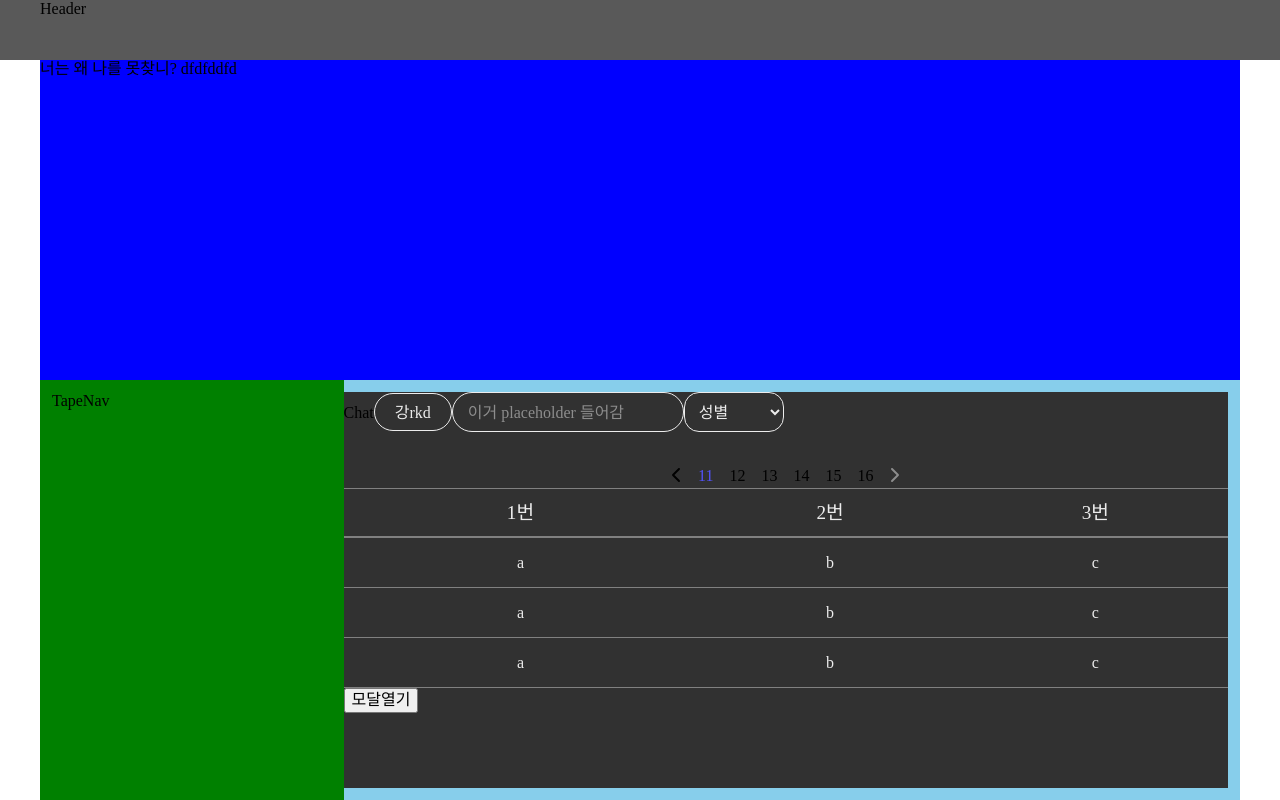
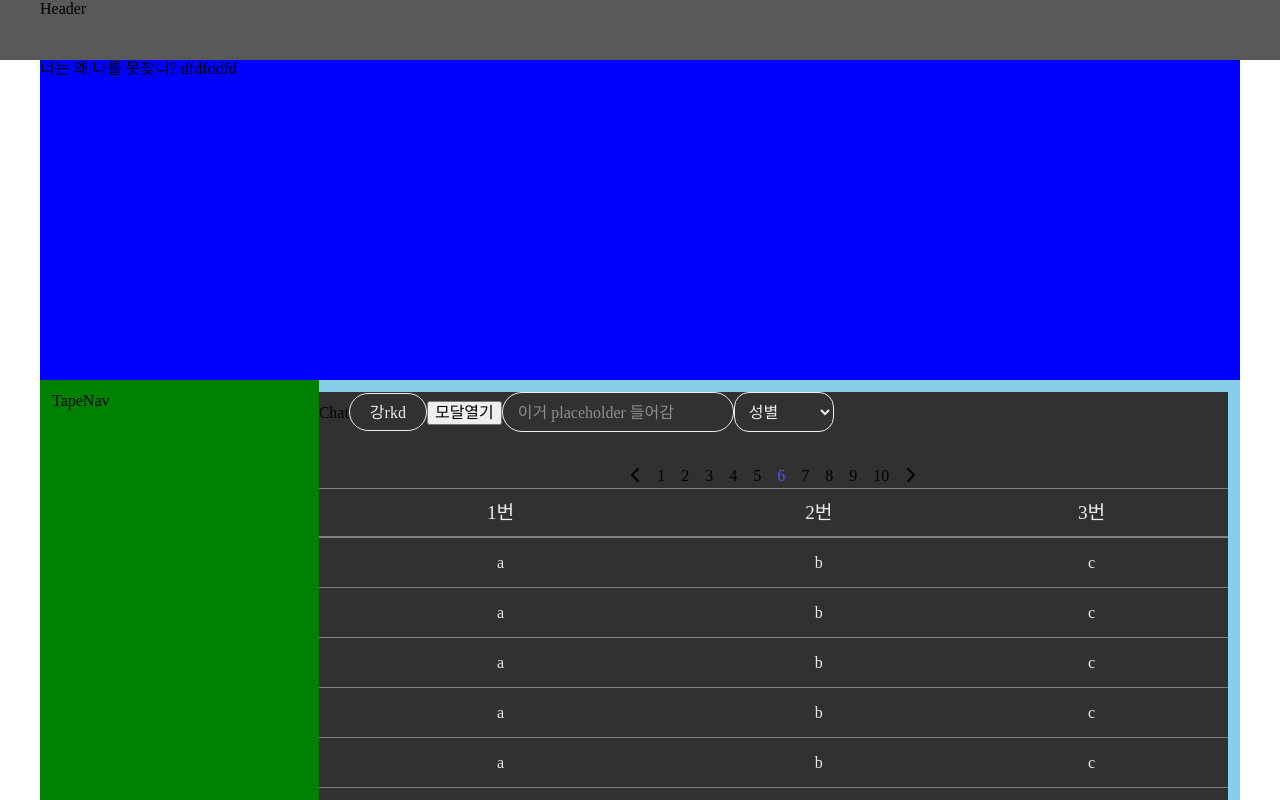
Before and after one commit to parkdh9018/musicat, a React (Vite) app in the folder frontend/musicat/: page / in a window 1280 px wide. Shown: the top 800 px of the page. Built offline with nearby package versions, Linux system fonts and the light colour scheme; a web font is replaced by a local one.

Commit message:
[FEAT] : Modal을 항상 가운데 오도록 수정

```diff
--- a/frontend/musicat/src/components/common/modal/Modal.module.css
+++ b/frontend/musicat/src/components/common/modal/Modal.module.css
@@ -5,14 +5,16 @@
   /* 중앙 배치 */
   /* top, bottom, left, right 는 브라우저 기준으로 작동한다. */
   /* translate는 본인의 크기 기준으로 작동한다. */
-  position: absolute;
+  position: fixed;
   top: 50%;
   left: 50%;
   transform: translate(-50%, -50%);
   /* 모달창 디자인 */
-  background-color: rgb(255, 255, 255);
+  background-color: #8d8d8d;
+  color: #ececec;
   border-radius: 20px;
   box-shadow: 0 4px 4px 0 rgba(0, 0, 0, 0.25);
+  padding: 15px 45px 15px 25px;
 }
 
 /* 검은 뒷 배경 */
@@ -21,7 +23,7 @@
   height: 100vh;
   position: fixed;
   z-index: 998;
-  background-color: rgba(0, 0, 0, 0.5);
+  background-color: rgba(0, 0, 0, 0.35);
   top: 0;
   left: 0;
 }
@@ -34,6 +36,7 @@
   width: 25px;
   height: 25px;
   z-index: 1000;
+  cursor: pointer;
 }
 
 .close:hover {
--- a/frontend/musicat/src/components/common/modal/Modal.module.scss
+++ b/frontend/musicat/src/components/common/modal/Modal.module.scss
@@ -1,3 +1,5 @@
+@use "../../../_var.scss";
+
 /* 모달창을 화면 중앙. 최상단에 노출 */
 .container {
   z-index: 999;
@@ -5,15 +7,17 @@
   /* 중앙 배치 */
   /* top, bottom, left, right 는 브라우저 기준으로 작동한다. */
   /* translate는 본인의 크기 기준으로 작동한다. */
-  position: absolute;
+  position: fixed;
   top: 50%;
   left: 50%;
   transform: translate(-50%, -50%);
 
   /* 모달창 디자인 */
-  background-color: rgb(255, 255, 255);
+  background-color: var.$흐린글씨;
+  color: var.$글씨;
   border-radius: 20px;
   box-shadow: 0 4px 4px 0 rgb(0, 0, 0, 25%);
+  padding: 15px 45px 15px 25px;
 }
 
 /* 검은 뒷 배경 */
@@ -22,7 +26,7 @@
   height: 100vh;
   position: fixed;
   z-index: 998;
-  background-color: rgb(0, 0, 0, 50%);
+  background-color: rgb(0, 0, 0, 35%);
   top: 0;
   left: 0;
 }
@@ -35,6 +39,7 @@
   width: 25px;
   height: 25px;
   z-index: 1000;
+  cursor: pointer;
 }
 .close:hover {
   color: rgb(161, 161, 161);
--- a/frontend/musicat/src/pages/home/chat/Chat.tsx
+++ b/frontend/musicat/src/pages/home/chat/Chat.tsx
@@ -14,6 +14,15 @@ export const Chat = () => {
   ];
 
   const dumyData = [
+    { a: 213, b: 1234, c: 12345 },
+    { a: 213, b: 1234, c: 12345 },
+    { a: 213, b: 1234, c: 12345 },
+    { a: 213, b: 1234, c: 12345 },
+    { a: 213, b: 1234, c: 12345 },
+    { a: 213, b: 1234, c: 12345 },
+    { a: 213, b: 1234, c: 12345 },
+    { a: 213, b: 1234, c: 12345 },
+    { a: 213, b: 1234, c: 12345 },
     { a: 213, b: 1234, c: 12345 },
     { a: 213, b: 1234, c: 12345 },
     { a: 213, b: 1234, c: 12345 },
@@ -35,13 +44,14 @@ export const Chat = () => {
           paddingLeft: "20px",
         }}
       />
+      <button onClick={() => setModal(true)}>모달열기</button>
       <Input placeholder={"이거 placeholder 들어감"} type={"text"} />
       <SelectBox options={dumyOption} setValue={setSelectdumy} />
       <Pagenation
-        number={10}
+        number={5}
         first={false}
-        last={true}
-        totalPages={16}
+        last={false}
+        totalPages={14}
         url={""}
       />
       <Board
@@ -51,7 +61,23 @@ export const Chat = () => {
       />
       <button onClick={() => setModal(true)}>모달열기</button>
       {isModalOpen && (
-        <Modal setModalOpen={setModal} children={<div>나왔다!!</div>} />
+        <Modal
+          setModalOpen={setModal}
+          children={
+            <div>
+              모달이 등장!!! 등장!!! 등장 !!!
+              <br />
+              <br />
+              <br />
+              <br />
+              <br />
+              <br />
+              <br />
+              <br />
+              <br />
+            </div>
+          }
+        />
       )}
     </div>
   );
```
Also changed, not shown: 1 other file (tests, documents, lock files or other folders).
